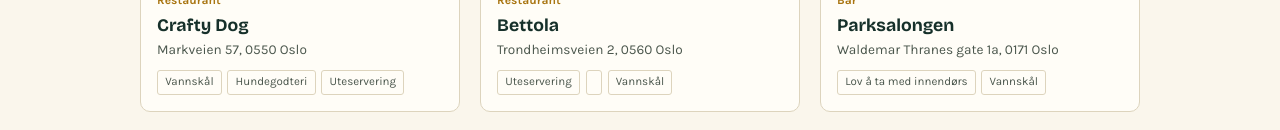
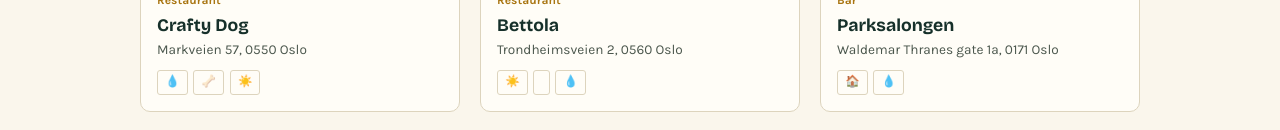
Before and after one commit to preztmo/poteliv-beta, a React (Vite) app: page / in a window 1280 px wide. Shown: the part 622-752 px from the top of the page. Built offline with nearby package versions, Linux system fonts and the light colour scheme.

Commit message:
la til ikoner

```diff
--- a/VenueCard.jsx
+++ b/VenueCard.jsx
@@ -1,5 +1,11 @@
 import { Link } from 'react-router-dom'
 import { CATEGORIES, AMENITY_LABELS } from './venues.js'
+const AMENITY_ICONS = {
+vannskaal: "💧",
+hundegodteri: "🦴",
+uteservering: "☀️",
+lov_innendors: "🏠",
+}
 
 export default function VenueCard({ venue }) {
   const categoryLabel = CATEGORIES.find((c) => c.id === venue.category)?.label ?? venue.category
@@ -16,7 +22,7 @@
         <p className="venue-card__address">{venue.address}</p>
         <ul className="venue-card__amenities">
           {venue.amenities.slice(0, 3).map((a) => (
-            <li key={a}>{AMENITY_LABELS[a]}</li>
+            <li key={a}>{AMENITY_ICONS[a]}</li>
           ))}
         </ul>
       </div>
```
Also changed, not shown: 3 other files (tests, documents, lock files or other folders).
